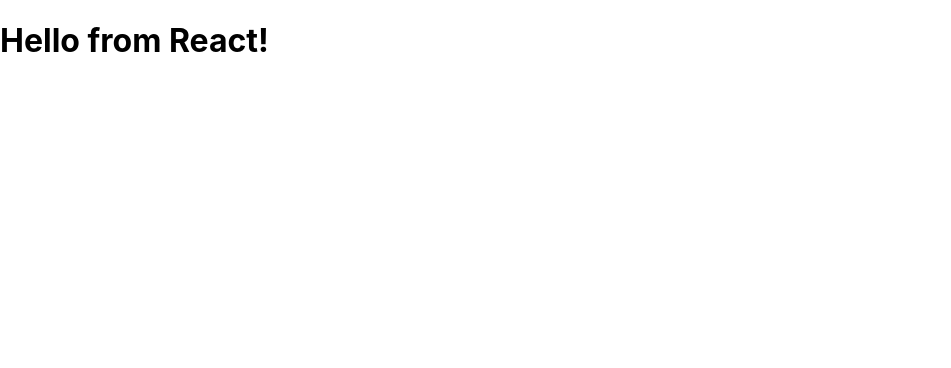
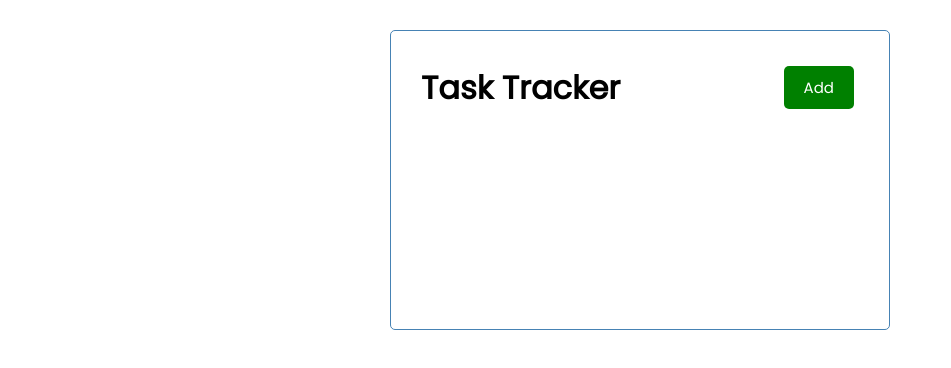
Before and after one commit to WillianWerlang/react-tutorial, a React (Create React App) app: page / in a window 1280 px wide. Shown: the top 368 px of the page, without its empty margins (0-951 px from the left). Built offline with nearby package versions, Linux system fonts and the light colour scheme.

Commit message:
Header and Button components

```diff
--- a/src/App.js
+++ b/src/App.js
@@ -1,9 +1,9 @@
+import Header from './components/Header'
+
 function App() {
-  const name = 'React';
-
   return (
     <div className="container">
-      <h1>Hello from {name}!</h1>
+      <Header title='Task Tracker' />
     </div>
   );
 }
--- /dev/null
+++ b/src/components/Button.js
@@ -0,0 +1,19 @@
+import PropTypes from 'prop-types'
+
+const Button = ({ color, text, onClick }) => {
+    return (
+        <button onClick={onClick} style={{ backgroundColor: color }} className='btn'>{text}</button>
+    )
+}
+
+Button.defaultProps = {
+    color: 'steelBlue'
+}
+
+Button.propTypes = {
+    color: PropTypes.string,
+    text: PropTypes.string.isRequired,
+    onClick: PropTypes.func
+}
+
+export default Button
--- /dev/null
+++ b/src/components/Header.js
@@ -0,0 +1,19 @@
+import Button from './Button'
+
+const Header = (props) => {
+    const onClick = (e) => {
+        console.log('Click');
+        console.log(e);
+    }
+
+    return (
+        <div>
+            <header className='header'>
+                <h1>{props.title}</h1>
+                <Button color='green' text='Add' onClick={onClick} />
+            </header>
+        </div>
+    )
+}
+
+export default Header
--- a/src/index.css
+++ b/src/index.css
@@ -1,13 +1,112 @@
-body {
+@import url('https://fonts.googleapis.com/css2?family=Poppins:wght@300;400&display=swap');
+
+* {
+  box-sizing: border-box;
   margin: 0;
-  font-family: -apple-system, BlinkMacSystemFont, 'Segoe UI', 'Roboto', 'Oxygen',
-    'Ubuntu', 'Cantarell', 'Fira Sans', 'Droid Sans', 'Helvetica Neue',
-    sans-serif;
-  -webkit-font-smoothing: antialiased;
-  -moz-osx-font-smoothing: grayscale;
+  padding: 0;
 }
 
-code {
-  font-family: source-code-pro, Menlo, Monaco, Consolas, 'Courier New',
-    monospace;
+body {
+  font-family: 'Poppins', sans-serif;
 }
+
+.container {
+  max-width: 500px;
+  margin: 30px auto;
+  overflow: auto;
+  min-height: 300px;
+  border: 1px solid steelblue;
+  padding: 30px;
+  border-radius: 5px;
+}
+
+.header {
+  display: flex;
+  justify-content: space-between;
+  align-items: center;
+  margin-bottom: 20px;
+}
+
+.btn {
+  display: inline-block;
+  background: #000;
+  color: #fff;
+  border: none;
+  padding: 10px 20px;
+  margin: 5px;
+  border-radius: 5px;
+  cursor: pointer;
+  text-decoration: none;
+  font-size: 15px;
+  font-family: inherit;
+}
+
+.btn:focus {
+  outline: none;
+}
+
+.btn:active {
+  transform: scale(0.98);
+}
+
+.btn-block {
+  display: block;
+  width: 100%;
+}
+
+.task {
+  background: #f4f4f4;
+  margin: 5px;
+  padding: 10px 20px;
+  cursor: pointer;
+}
+
+.task.reminder {
+  border-left: 5px solid green;
+}
+
+.task h3 {
+  display: flex;
+  align-items: center;
+  justify-content: space-between;
+}
+
+.add-form {
+  margin-bottom: 40px;
+}
+
+.form-control {
+  margin: 20px 0;
+}
+
+.form-control label {
+  display: block;
+}
+
+.form-control input {
+  width: 100%;
+  height: 40px;
+  margin: 5px;
+  padding: 3px 7px;
+  font-size: 17px;
+}
+
+.form-control-check {
+  display: flex;
+  align-items: center;
+  justify-content: space-between;
+}
+
+.form-control-check label {
+  flex: 1;
+}
+
+.form-control-check input {
+  flex: 2;
+  height: 20px;
+}
+
+footer {
+  margin-top: 30px;
+  text-align: center;
+}
```
